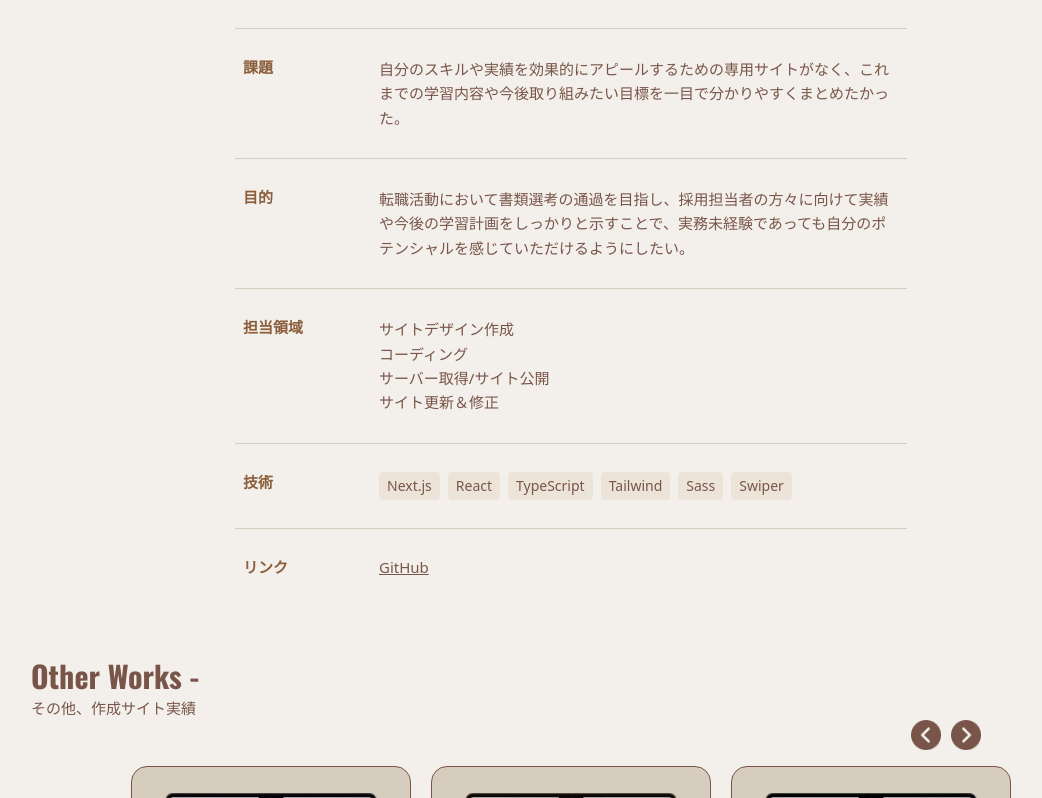
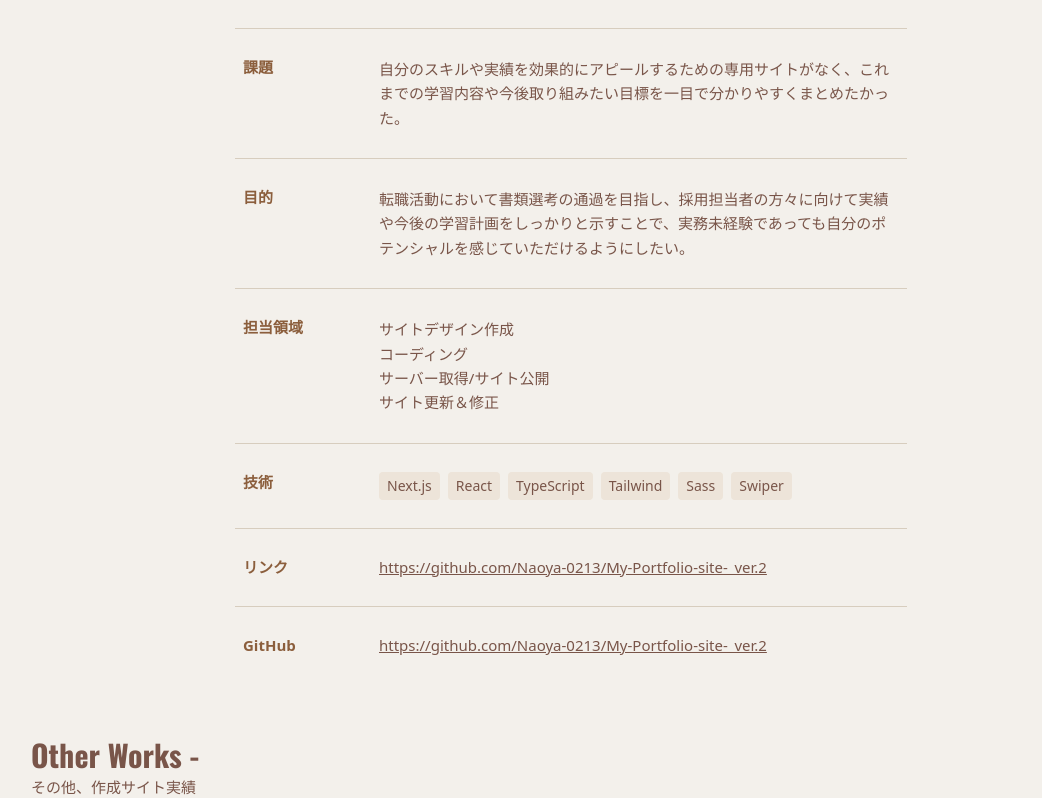
Before and after one commit to Naoya-0213/My-Portfolio-site-_ver.2, a Next.js app: page /work/portfolio in a window 1280 px wide. Shown: the part 376-1174 px from the top of the page, without its empty margins (69-1111 px from the left). Built offline with nearby package versions, Linux system fonts and the light colour scheme.

Commit message:
項目追加_20251017_10-59

```diff
--- a/src/app/(naoya-portfolio)/work/components/WorkSectionCard.tsx
+++ b/src/app/(naoya-portfolio)/work/components/WorkSectionCard.tsx
@@ -8,7 +8,7 @@
 };
 
 const WorkSectionCard = ({ data }: WorkSectionCardProps) => {
-  const { title, badge, sections, scope, tech, links } = data;
+  const { title, badge, sections, scope, tech, github, links } = data;
 
   return (
     <div className="mt-5 px-2">
@@ -77,12 +77,34 @@
               </div>
             ) : null}
 
-            {/* リンク */}
+            {/* サイトURL */}
             {links?.length ? (
-              <div className={`${styles.work_contents} px-2 pb-7`}>
+              <div
+                className={`${styles.work_contents} border-b border-[#d7cdbe] px-2 pb-7`}
+              >
                 <dt className={`${styles.contents_label}`}>リンク</dt>
                 <dd className="flex flex-wrap gap-3">
                   {links.map((l) => (
+                    <a
+                      key={l.href}
+                      href={l.href}
+                      className="underline"
+                      target="_blank"
+                      rel="noreferrer"
+                    >
+                      {l.label}
+                    </a>
+                  ))}
+                </dd>
+              </div>
+            ) : null}
+
+            {/* GitHub */}
+            {github?.length ? (
+              <div className={`${styles.work_contents} px-2 pb-7`}>
+                <dt className={`${styles.contents_label}`}>GitHub</dt>
+                <dd className="flex flex-wrap gap-3">
+                  {github.map((l) => (
                     <a
                       key={l.href}
                       href={l.href}
--- a/src/app/(naoya-portfolio)/work/portfolio/page.tsx
+++ b/src/app/(naoya-portfolio)/work/portfolio/page.tsx
@@ -9,7 +9,6 @@
     <div className="flex flex-col gap-5">
       <WorkSectionCard data={portfolioContents} />
 
-      {/* TODO　調整 */}
       <OtherWorks />
     </div>
   );
--- a/src/app/(naoya-portfolio)/work/types/types.ts
+++ b/src/app/(naoya-portfolio)/work/types/types.ts
@@ -12,6 +12,7 @@
   sections: WorkField[];
   scope?: string[];
   tech?: string[];
+  github?: { label: string; href: string }[];
+  images?: { pc?: string; sp?: string };
   links?: { label: string; href: string }[];
-  images?: { pc?: string; sp?: string };
 };
--- a/src/const/work/portfolioContents.ts
+++ b/src/const/work/portfolioContents.ts
@@ -29,9 +29,17 @@
     "サイト更新＆修正",
   ],
   tech: ["Next.js", "React", "TypeScript", "Tailwind", "Sass", "Swiper"],
+  github: [
+    {
+      label: "https://github.com/Naoya-0213/My-Portfolio-site-_ver.2",
+      href: "https://github.com/Naoya-0213/My-Portfolio-site-_ver.2",
+    },
+  ],
+
+  // TODO リンク更新
   links: [
     {
-      label: "GitHub",
+      label: "https://github.com/Naoya-0213/My-Portfolio-site-_ver.2",
       href: "https://github.com/Naoya-0213/My-Portfolio-site-_ver.2",
     },
   ],
```
